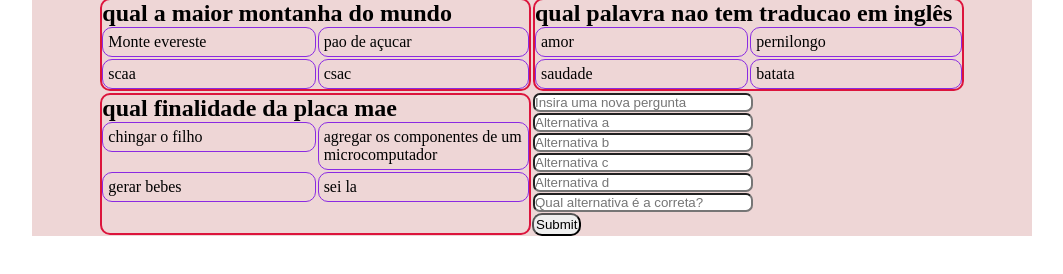
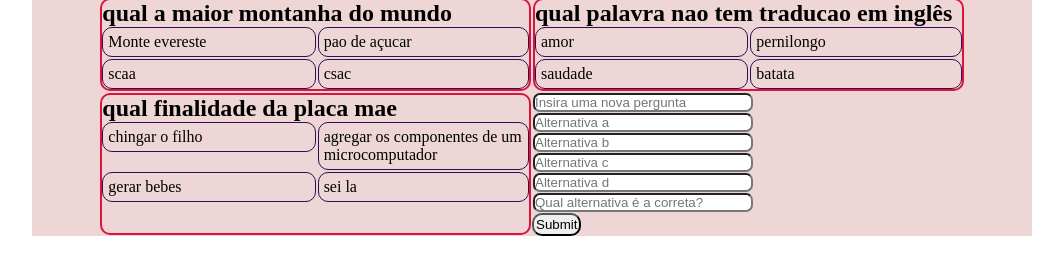
Before and after one commit to Jefferson13t/Quiz-dinamico, a plain HTML site: page index.html in a window 1280 px wide. Shown: the part 40-314 px from the top of the page, without its empty margins (108-1171 px from the left). Drawn offline with nearby package versions, Linux system fonts and the light colour scheme.

Commit message:
segundo commit. Para teste

```diff
--- a/style/style.css
+++ b/style/style.css
@@ -33,7 +33,7 @@
 }
 
 .answer__container--answer {
-    border: blueviolet 1px solid;
+    border: rgb(49, 13, 83) 1px solid;
     padding: 5px;
     border-radius: 10px;
 }
```
